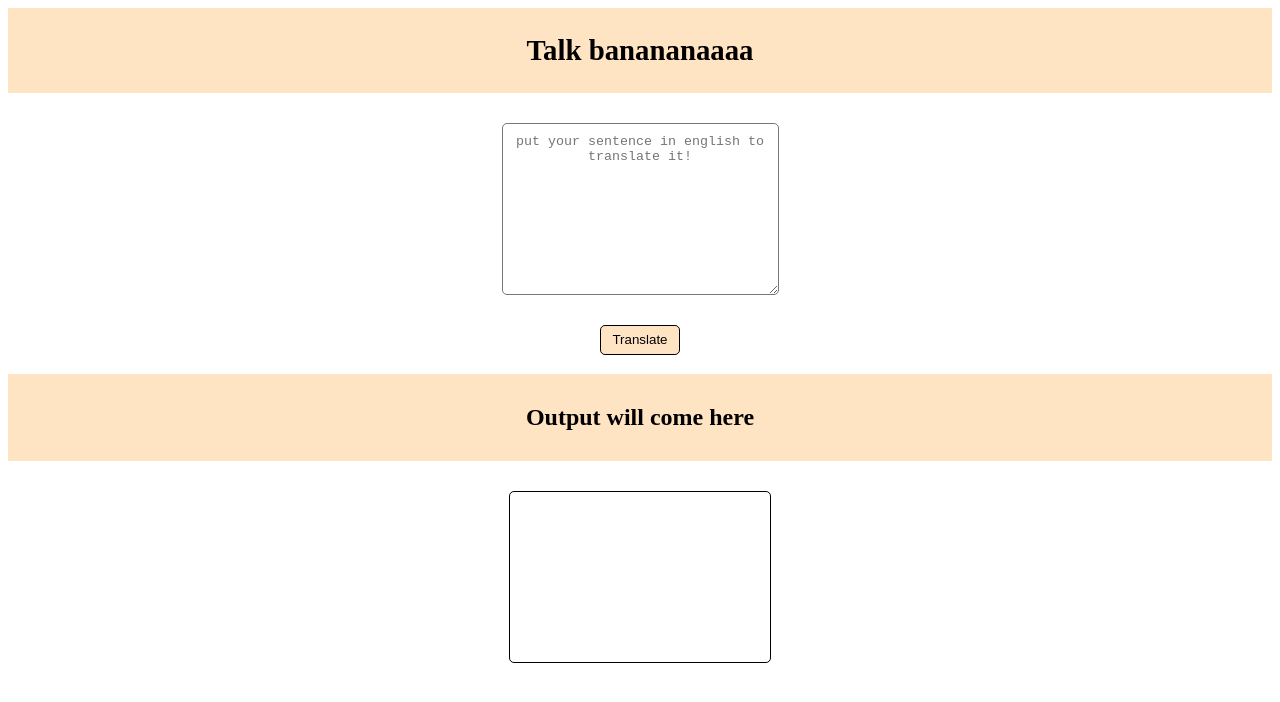
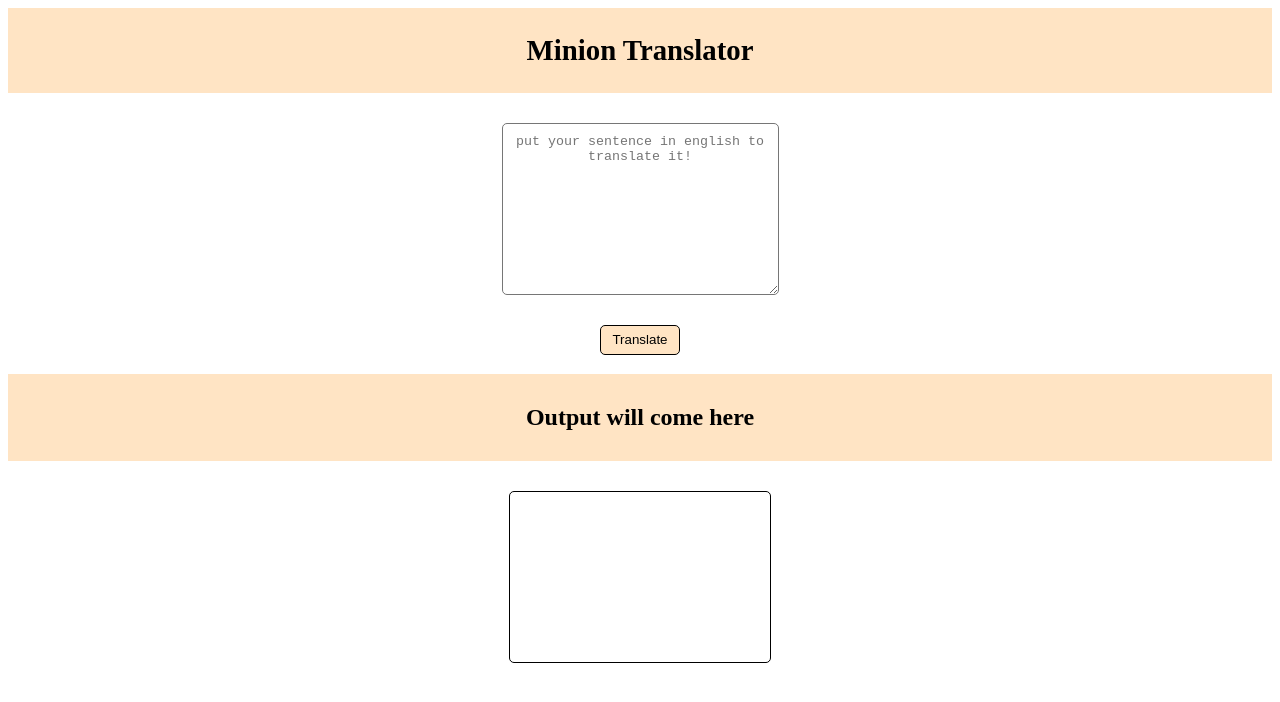
Before and after one commit to Chiragsanikam/minion-translator, a plain HTML site: page index.html in a window 1280 px wide. Drawn offline with Linux system fonts and the light colour scheme.

Commit message:
Update index.html

```diff
--- a/index.html
+++ b/index.html
@@ -8,7 +8,7 @@
     <link rel="stylesheet" href="style.css">
 </head>
 <body>
-    <nav class="navBar" > <h1 class="heading">Talk banananaaaa</h1></nav>
+    <nav class="navBar" > <h1 class="heading">Minion Translator</h1></nav>
 
 
     <textarea placeholder="put your sentence in english to translate it!" class="textArea" id="txtInput" cols="30" rows="10"></textarea>
```
